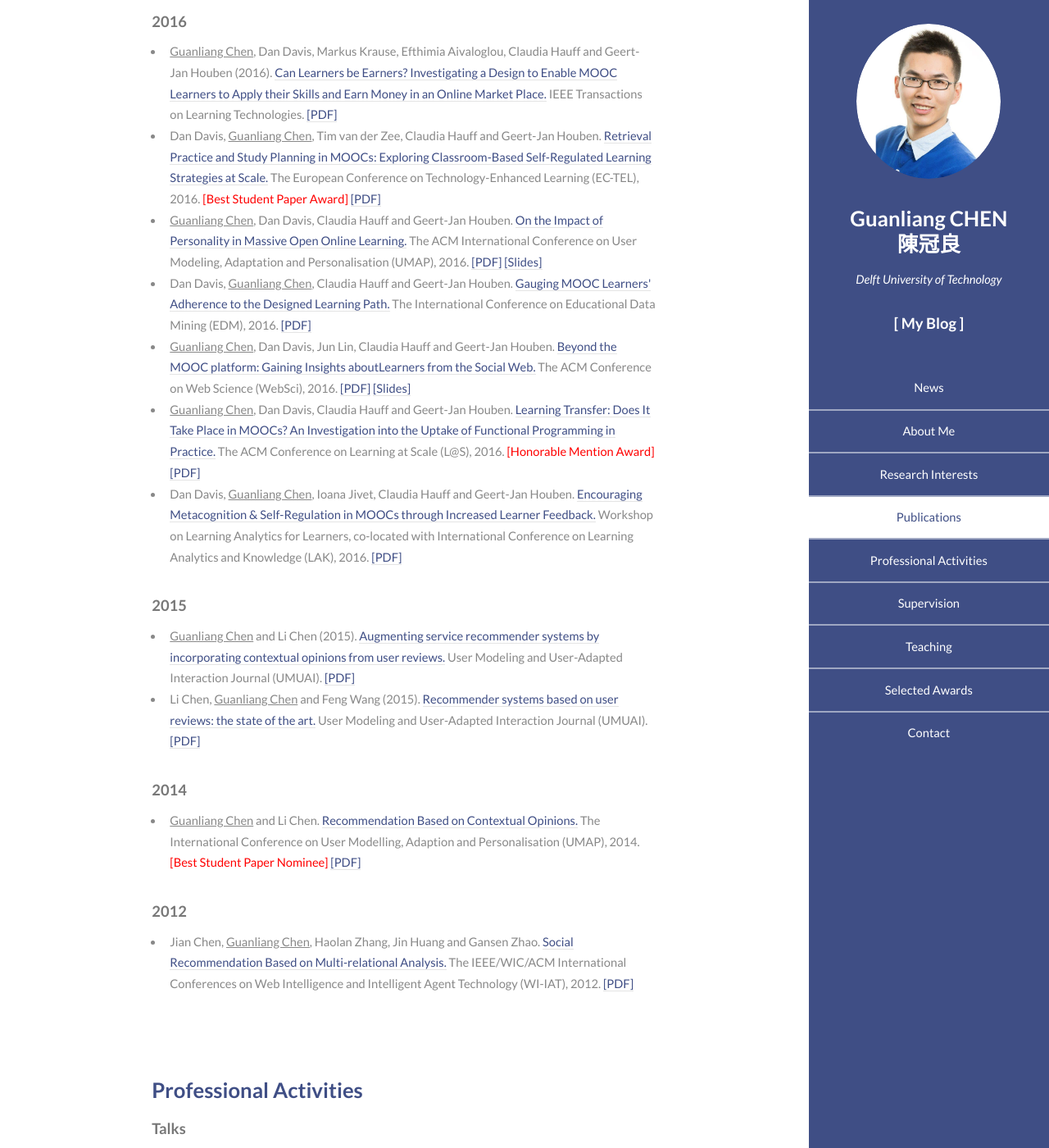
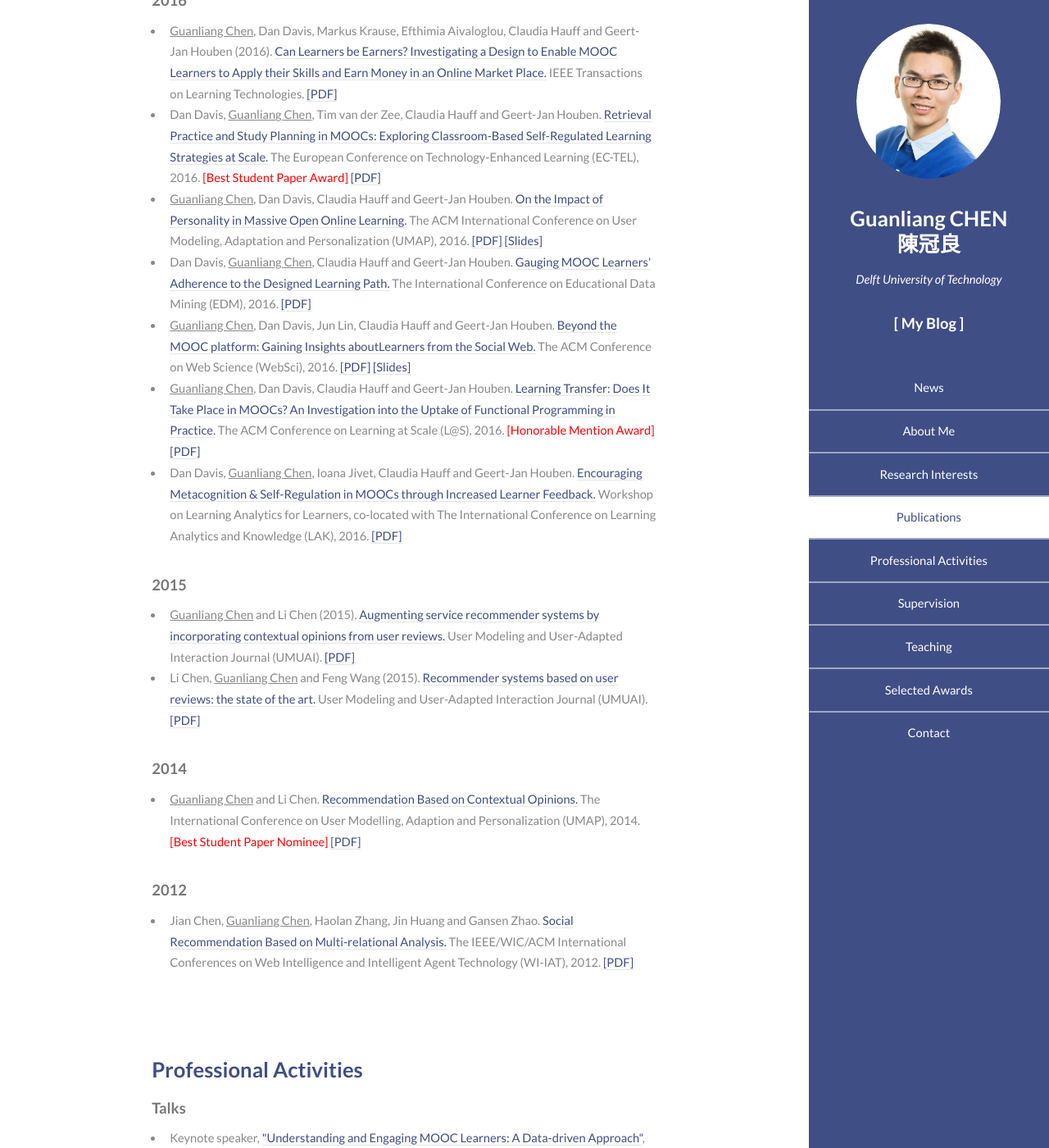
Before and after one commit to AngusGLChen/__angusglchen.github.io, a Jekyll site: the page index.html, which Jekyll copies as it is, in a window 1280 px wide and 1400 px high, scrolled down 2042 px. Shown: the whole window at 82% size. Built offline with Jekyll 4.4.1, drawn with Linux system fonts in a browser that asks for light colours; some of the changed text lies outside the part shown.

Commit message:
April 13, 2018

```diff
--- a/index.html
+++ b/index.html
@@ -100,14 +100,13 @@
 									<h3>Publications</h3>
 									<p><a href="https://scholar.google.com/citations?user=NqOqvk0AAAAJ">[ Google Scholar ]</a> <a href="http://dblp.uni-trier.de/pers/hd/c/Chen:Guanliang">[ DBLP ]</a></p>
 									<h4>2018</h4><ul>
-										<li><u>Guanliang Chen</u>, Jie Yang, Claudia Hauff and Geert-Jan Houben. <a href="">A Large-scale Dataset for Educational Question Generation</a> The AAAI Conference on Web and Social Media (ICWSM), 2018. (Dataset full paper)</li>
-										<li><u>Guanliang Chen</u>, Claudia Hauff and Geert-Jan Houben. <a href="">Feature Engineering for Second Language Acquisition Modeling</a> Workshop on Innovative Use of NLP for Building Educational Applications, co-located with The North American Chapter of the Association for Computational Linguistics: Human Language Technologies (NAACL-HTL), 2018. (Workshop paper)</li>
+										<li><u>Guanliang Chen</u>, Jie Yang, Claudia Hauff and Geert-Jan Houben. <a href="">A Large-scale Dataset for Educational Question Generation.</a> The AAAI Conference on Web and Social Media (ICWSM), 2018. (Dataset full paper)</li>
+										<li><u>Guanliang Chen</u>, Claudia Hauff and Geert-Jan Houben. <a href="">Feature Engineering for Second Language Acquisition Modeling.</a> Workshop on Innovative Use of NLP for Building Educational Applications, co-located with The North American Chapter of the Association for Computational Linguistics: Human Language Technologies (NAACL-HTL), 2018. (Workshop paper)</li>
 									</ul>
 
 									<h4>2017</h4><ul>
 
-										<li>Yue Zhao, Dan Davis, <u>Guanliang Chen</u>, Christoph Lofi, Claudia Hauff and Geert-Jan Houben. <a href="http://dl.acm.org/citation.cfm?id=3099063">Certificate Achievement Unlocked: Exploring MOOC Learners' Behaviour Before & After Passing.</a> The ACM Conference on User Modeling, Adaptation and Personalisation (UMAP), 2017.</li>
-										<li></li>
+										<li>Yue Zhao, Dan Davis, <u>Guanliang Chen</u>, Christoph Lofi, Claudia Hauff and Geert-Jan Houben. <a href="http://dl.acm.org/citation.cfm?id=3099063">Certificate Achievement Unlocked: Exploring MOOC Learners' Behaviour Before & After Passing.</a> The ACM Conference on User Modeling, Adaptation and Personalization (UMAP), 2017.</li>
 
 										<li>Yingying Bao, <u>Guanliang Chen</u> and Claudia Hauff. <a href="http://educationaldatamining.org/EDM2017/proc_files/papers/paper_91.pdf">On the Prevalence of Multiple-Account Cheating in Massive Open Online Learning.</a> The International Conference on Educational Data Mining (EDM), 2017. (Short paper) <a href="documents/EDM17_Yingying_Cheating.pdf">[PDF]</a></li>
 
@@ -124,7 +123,7 @@
 
 										<li>Dan Davis, <u>Guanliang Chen</u>, Tim van der Zee, Claudia Hauff and Geert-Jan Houben. <a href="http://link.springer.com/chapter/10.1007%2F978-3-319-45153-4_5">Retrieval Practice and Study Planning in MOOCs: Exploring Classroom-Based Self-Regulated Learning Strategies at Scale.</a> The European Conference on Technology-Enhanced Learning (EC-TEL), 2016. <font color="red">[Best Student Paper Award] </font><a href="documents/ECTEL16_Dan_Retrieval.pdf">[PDF]</a></li>
 
-										<li><u>Guanliang Chen</u>, Dan Davis, Claudia Hauff and Geert-Jan Houben. <a href="http://dl.acm.org/citation.cfm?id=2930240">On the Impact of Personality in Massive Open Online Learning.</a> The ACM International Conference on User Modeling, Adaptation and Personalisation (UMAP), 2016. <a href="documents/UMAP16_Guanliang_Personality.pdf">[PDF]</a> <a href="http://www.slideshare.net/GuanliangChen/on-the-impact-of-personality-in-massive-open-online-learning">[Slides]</a></li>
+										<li><u>Guanliang Chen</u>, Dan Davis, Claudia Hauff and Geert-Jan Houben. <a href="http://dl.acm.org/citation.cfm?id=2930240">On the Impact of Personality in Massive Open Online Learning.</a> The ACM International Conference on User Modeling, Adaptation and Personalization (UMAP), 2016. <a href="documents/UMAP16_Guanliang_Personality.pdf">[PDF]</a> <a href="http://www.slideshare.net/GuanliangChen/on-the-impact-of-personality-in-massive-open-online-learning">[Slides]</a></li>
 
 										<li>Dan Davis, <u>Guanliang Chen</u>, Claudia Hauff and Geert-Jan Houben. <a href="http://www.educationaldatamining.org/EDM2016/proceedings/paper_63.pdf">Gauging MOOC Learners' Adherence to the Designed Learning Path.</a> The International Conference on Educational Data Mining (EDM), 2016. <a href="documents/EDM16_Dan_Gauging.pdf">[PDF]</a></li>
 
@@ -132,7 +131,7 @@
 
 										<li><u>Guanliang Chen</u>, Dan Davis, Claudia Hauff and Geert-Jan Houben. <a href="http://dl.acm.org/citation.cfm?doid=2876034.2876035">Learning Transfer: Does It Take Place in MOOCs? An Investigation into the Uptake of Functional Programming in Practice.</a> The ACM Conference on Learning at Scale (L@S), 2016. <font color="red">[Honorable Mention Award] </font> <a href="documents/LS16_Guanliang_Learning.pdf">[PDF]</a></li>
 
-										<li>Dan Davis, <u>Guanliang Chen</u>, Ioana Jivet, Claudia Hauff and Geert-Jan Houben. <a href="http://ceur-ws.org/Vol-1596/paper3.pdf">Encouraging Metacognition & Self-Regulation in MOOCs through Increased Learner Feedback.</a> Workshop on Learning Analytics for Learners, co-located with International Conference on Learning Analytics and Knowledge (LAK), 2016. <a href="documents/LAK16_Dan_Encouraging.pdf">[PDF]</a></li>
+										<li>Dan Davis, <u>Guanliang Chen</u>, Ioana Jivet, Claudia Hauff and Geert-Jan Houben. <a href="http://ceur-ws.org/Vol-1596/paper3.pdf">Encouraging Metacognition & Self-Regulation in MOOCs through Increased Learner Feedback.</a> Workshop on Learning Analytics for Learners, co-located with The International Conference on Learning Analytics and Knowledge (LAK), 2016. <a href="documents/LAK16_Dan_Encouraging.pdf">[PDF]</a></li>
 									</ul>
 									<h4>2015</h4>
 									<ul>
@@ -142,7 +141,7 @@
 									</ul>
 									<h4>2014</h4>
 									<ul>
-										<li><u>Guanliang Chen</u> and Li Chen. <a href="http://link.springer.com/chapter/10.1007%2F978-3-319-08786-3_6">Recommendation Based on Contextual Opinions.</a> The International Conference on User Modelling, Adaption and Personalisation (UMAP), 2014. <font color="red">[Best Student Paper Nominee] </font><a href="documents/UMAP14_Guanliang_Recommendation.pdf">[PDF]</a></li>
+										<li><u>Guanliang Chen</u> and Li Chen. <a href="http://link.springer.com/chapter/10.1007%2F978-3-319-08786-3_6">Recommendation Based on Contextual Opinions.</a> The International Conference on User Modelling, Adaption and Personalization (UMAP), 2014. <font color="red">[Best Student Paper Nominee] </font><a href="documents/UMAP14_Guanliang_Recommendation.pdf">[PDF]</a></li>
 									</ul>
 									<h4>2012</h4>
 									<ul>
```
